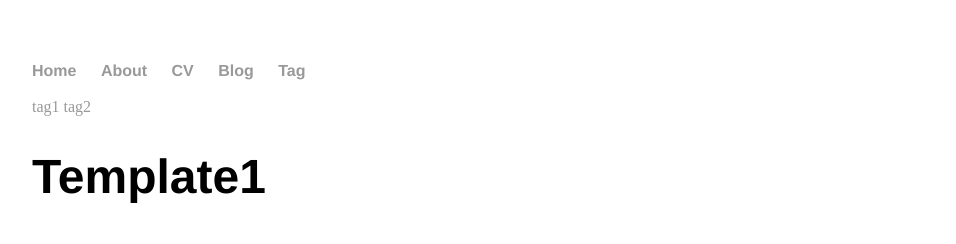
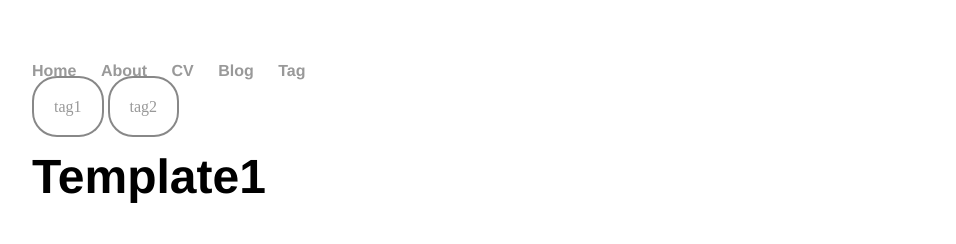
Before and after one commit to FameAndFarm/AndrewImalion.github.io, a Jekyll site: the page built from _posts/2019-04-04-template1.md, in a window 1280 px wide. Shown: the top 244 px of the page, without its empty margins (160-1116 px from the left). Built offline with Jekyll 4.4.1, drawn with Linux system fonts in a browser that asks for light colours.

Commit message:
Update main.css

```diff
--- a/css/main.css
+++ b/css/main.css
@@ -34,3 +34,11 @@ ul.posts li { list-style: none; }
     font-size: 0.6em;
     color: #888888;
 }
+
+.tag {
+    border-radius: 25px;
+    border: 2px solid #888888;
+    padding: 20px;
+    width: 200px;
+    height: 150px;
+}
```
